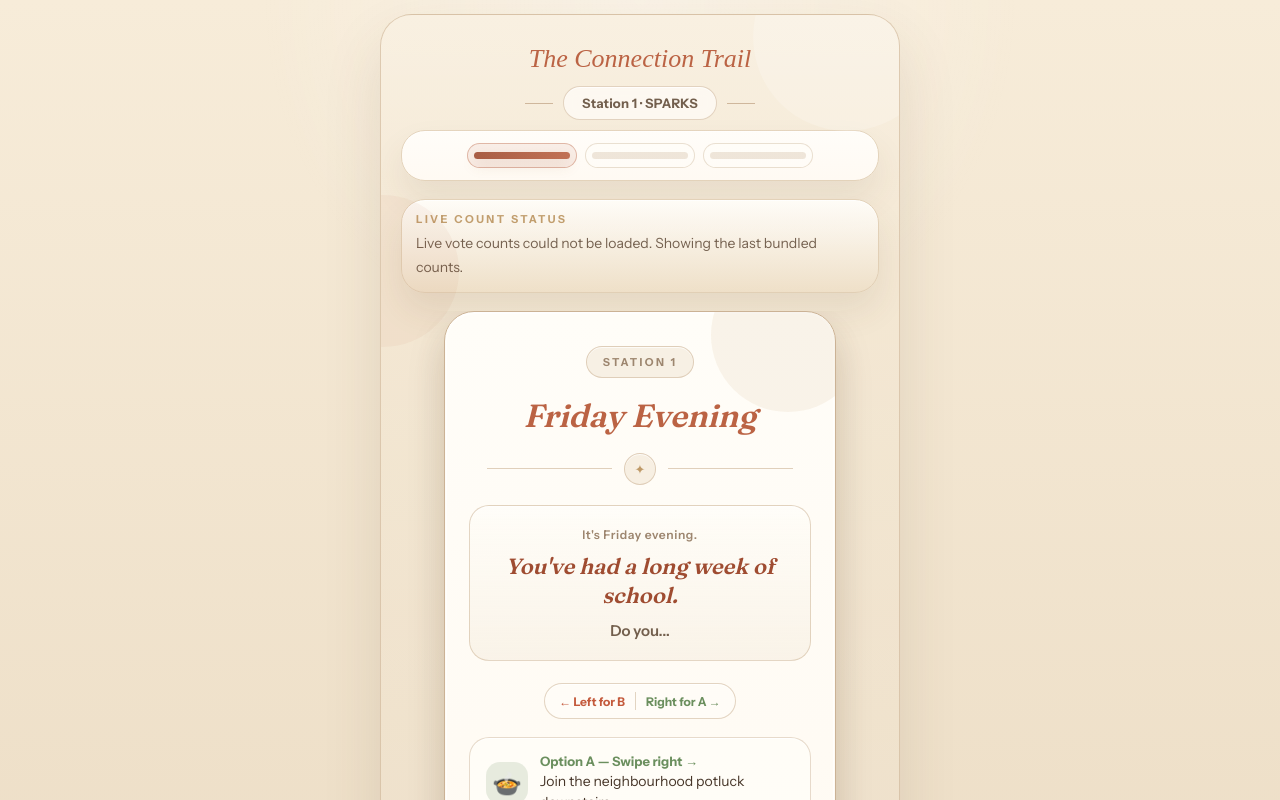
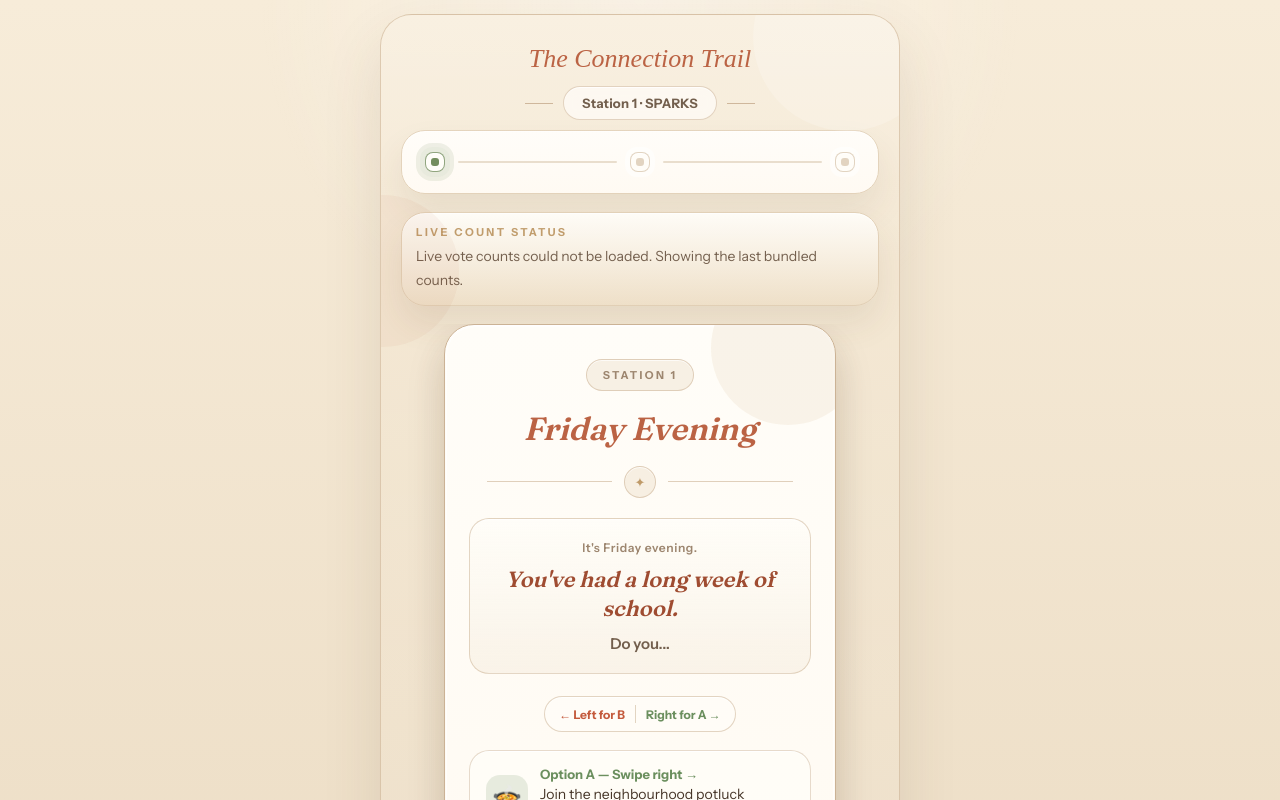
Before and after one commit to breadonhtw/HappinessByDesign, a React (Vite) app: page / in a window 1280 px wide. Shown: the top 800 px of the page. Built offline with nearby package versions, Linux system fonts and the light colour scheme; no server answers; a web font is replaced by a local one.

Commit message:
Add animated station progress tracker and simplify next-step guidance

```diff
--- /dev/null
+++ b/src/components/voting/StationProgressIndicator.jsx
@@ -0,0 +1,165 @@
+import React from "react";
+
+import { alpha, votingTheme } from "./designSystem";
+
+const progressAccent = votingTheme.colors.moss;
+
+function CheckIcon() {
+  return (
+    <svg
+      aria-hidden="true"
+      viewBox="0 0 16 16"
+      style={{ width: 12, height: 12, display: "block" }}
+    >
+      <path
+        d="M3.2 8.3 6.4 11.2 12.8 4.8"
+        fill="none"
+        stroke={votingTheme.colors.white}
+        strokeLinecap="round"
+        strokeLinejoin="round"
+        strokeWidth="2"
+      />
+    </svg>
+  );
+}
+
+export default function StationProgressIndicator({
+  stationIds,
+  currentStation,
+  completedStations,
+}) {
+  const completedStationSet =
+    completedStations instanceof Set
+      ? completedStations
+      : new Set(completedStations);
+  const completedCount = stationIds.filter((stationId) =>
+    completedStationSet.has(stationId),
+  ).length;
+
+  return (
+    <div
+      role="list"
+      aria-label={`Trail progress: ${completedCount} of ${stationIds.length} stations completed`}
+      aria-roledescription="progress tracker"
+      style={{
+        display: "flex",
+        alignItems: "center",
+        width: "100%",
+      }}
+    >
+      {stationIds.map((stationId, index) => {
+        const isCurrent = currentStation === stationId;
+        const isCompleted = completedStationSet.has(stationId);
+        const markerLabel = isCompleted
+          ? isCurrent
+            ? `Station ${stationId}: completed, current station`
+            : `Station ${stationId}: completed`
+          : isCurrent
+            ? `Station ${stationId}: current`
+            : `Station ${stationId}: upcoming`;
+
+        return (
+          <React.Fragment key={stationId}>
+            <div
+              role="listitem"
+              aria-label={markerLabel}
+              aria-current={isCurrent ? "step" : undefined}
+              style={{
+                position: "relative",
+                flex: "0 0 auto",
+                width: 30,
+                height: 30,
+                display: "flex",
+                alignItems: "center",
+                justifyContent: "center",
+              }}
+            >
+              <div
+                aria-hidden="true"
+                style={{
+                  position: "absolute",
+                  inset: 0,
+                  borderRadius: 12,
+                  background:
+                    isCurrent && !isCompleted
+                      ? alpha(progressAccent, 0.16)
+                      : alpha(votingTheme.colors.white, 0.48),
+                  boxShadow:
+                    isCurrent && !isCompleted
+                      ? `0 0 0 4px ${alpha(progressAccent, 0.12)}`
+                      : "none",
+                }}
+              />
+              <div
+                aria-hidden="true"
+                style={{
+                  position: "relative",
+                  width: 20,
+                  height: 20,
+                  borderRadius: 8,
+                  display: "flex",
+                  alignItems: "center",
+                  justifyContent: "center",
+                  background: isCompleted
+                    ? `linear-gradient(180deg, ${alpha(progressAccent, 0.92)}, ${progressAccent})`
+                    : votingTheme.colors.surfaceStrong,
+                  border: `1px solid ${
+                    isCompleted || isCurrent
+                      ? alpha(progressAccent, isCompleted ? 0.42 : 0.78)
+                      : alpha(votingTheme.colors.borderStrong, 0.55)
+                  }`,
+                  boxShadow: isCompleted
+                    ? `0 8px 18px ${alpha(progressAccent, 0.22)}`
+                    : `inset 0 1px 0 ${alpha(votingTheme.colors.white, 0.84)}`,
+                }}
+              >
+                {isCompleted ? (
+                  <CheckIcon />
+                ) : (
+                  <div
+                    style={{
+                      width: 8,
+                      height: 8,
+                      borderRadius: 3,
+                      background: isCurrent
+                        ? progressAccent
+                        : alpha(votingTheme.colors.borderStrong, 0.55),
+                    }}
+                  />
+                )}
+              </div>
+            </div>
+            {index < stationIds.length - 1 ? (
+              <div
+                aria-hidden="true"
+                style={{
+                  flex: 1,
+                  position: "relative",
+                  height: 2,
+                  margin: "0 8px",
+                  borderRadius: votingTheme.radius.chip,
+                  overflow: "hidden",
+                  background: alpha(votingTheme.colors.borderStrong, 0.42),
+                }}
+              >
+                <div
+                  style={{
+                    position: "absolute",
+                    inset: 0,
+                    borderRadius: votingTheme.radius.chip,
+                    background: `linear-gradient(90deg, ${alpha(progressAccent, 0.92)}, ${progressAccent})`,
+                    transform: completedStationSet.has(stationId)
+                      ? "scaleX(1)"
+                      : "scaleX(0)",
+                    transformOrigin: "left center",
+                    transition: "transform 0.5s cubic-bezier(0.22, 0.8, 0.22, 1)",
+                  }}
+                />
+              </div>
+            ) : null}
+          </React.Fragment>
+        );
+      })}
+    </div>
+  );
+}
--- a/src/pages/VotingPage.jsx
+++ b/src/pages/VotingPage.jsx
@@ -9,6 +9,7 @@ import {
   votingTheme,
 } from "../components/voting/designSystem";
 import RevealFlow from "../components/voting/RevealFlow";
+import StationProgressIndicator from "../components/voting/StationProgressIndicator";
 import SwipeCard from "../components/voting/SwipeCard";
 import { VOTE_API_CONFIG_ERROR, VOTE_API_URL } from "../config";
 import { SCENARIOS } from "../data/scenarios";
@@ -45,7 +46,7 @@ function buildGuidance(entryContext) {
     entryContext.nextIncompleteStation !== null
   ) {
     return {
-      accent: votingTheme.colors.moss,
+      accent: votingTheme.colors.brass,
       eyebrow: "Already completed",
       title: `You've already completed Station ${entryContext.currentStation}`,
       body: `You can revisit this stop or continue with Station ${entryContext.nextIncompleteStation}.`,
@@ -56,7 +57,7 @@ function buildGuidance(entryContext) {
 
   if (entryContext.isCurrentCompleted) {
     return {
-      accent: votingTheme.colors.moss,
+      accent: votingTheme.colors.brass,
       eyebrow: "Already completed",
       title: `Station ${entryContext.currentStation} is done`,
       body: "All stations on this device are already completed.",
@@ -92,12 +93,13 @@ export default function VotingPage() {
   const scenario = SCENARIOS[station];
   const entryContext = getStationEntryContext(station, SCENARIOS);
   const guidance = buildGuidance(entryContext);
-  const completedStationSet = new Set(entryContext.completedStations);
   const hasPriorGap = entryContext.priorIncompleteStation !== null;
   const nextStationCta =
     entryContext.isCurrentCompleted && !hasPriorGap
       ? entryContext.nextIncompleteStation
       : null;
+  const showGuidanceAction =
+    guidance?.actionStation !== null && nextStationCta === null;
 
   useEffect(() => {
     if (!requestedStationState.invalidStation) {
@@ -391,59 +393,15 @@ export default function VotingPage() {
           <div
             style={{
               ...panelStyles.base,
-              padding: "12px 14px",
+              padding: "16px 18px",
               borderRadius: votingTheme.radius.card,
             }}
           >
-            <div
-              style={{
-                display: "flex",
-                gap: 8,
-                justifyContent: "center",
-              }}
-            >
-              {stationRail.map((s) => {
-                const isCurrent = station === s;
-                const isCompleted = completedStationSet.has(s);
-
-                return (
-                  <button
-                    key={s}
-                    aria-label={`Go to Station ${s}`}
-                    onClick={() => goToStation(s)}
-                    style={{
-                      flex: 1,
-                      maxWidth: 110,
-                      padding: "8px 6px",
-                      borderRadius: 16,
-                      border: `1px solid ${isCurrent ? alpha(votingTheme.colors.clay, 0.45) : alpha(votingTheme.colors.borderStrong, 0.45)}`,
-                      background: isCurrent
-                        ? alpha(votingTheme.colors.clay, 0.1)
-                        : alpha(votingTheme.colors.surfaceStrong, 0.55),
-                      cursor: "pointer",
-                      transition: "all 0.25s ease",
-                    }}
-                  >
-                    <div
-                      style={{
-                        height: 7,
-                        borderRadius: votingTheme.radius.chip,
-                        border: "none",
-                        background:
-                          isCurrent || isCompleted
-                            ? `linear-gradient(90deg, ${votingTheme.colors.clayDark}, ${votingTheme.colors.clay})`
-                            : alpha(votingTheme.colors.borderStrong, 0.35),
-                        boxShadow:
-                          isCurrent || isCompleted
-                            ? `0 6px 14px ${alpha(votingTheme.colors.clayDark, 0.18)}`
-                            : "none",
-                        padding: 0,
-                      }}
-                    />
-                  </button>
-                );
-              })}
-            </div>
+            <StationProgressIndicator
+              stationIds={stationRail}
+              currentStation={station}
+              completedStations={entryContext.completedStations}
+            />
           </div>
         </div>
 
@@ -530,7 +488,7 @@ export default function VotingPage() {
               >
                 {guidance.body}
               </p>
-              {guidance.actionStation !== null ? (
+              {showGuidanceAction ? (
                 <button
                   onClick={() => goToStation(guidance.actionStation)}
                   style={{
```
Also changed, not shown: 1 other file (tests, documents, lock files or other folders).
